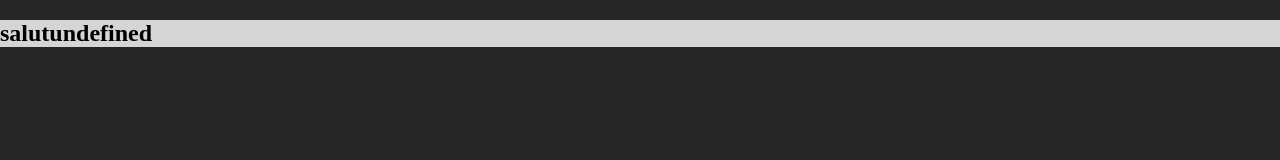
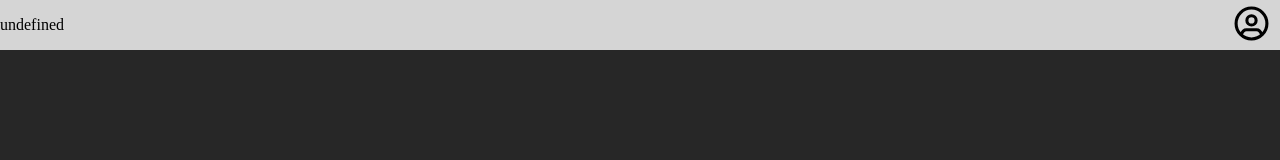
Before and after one commit to isf-so/Isfreseau, a plain HTML site: page pages/firstpage.html in a window 1280 px wide. Drawn offline with Linux system fonts and the light colour scheme.

Commit message:
testheader

```diff
--- a/pages/firstpage.html
+++ b/pages/firstpage.html
@@ -1,5 +1,6 @@
 <!DOCTYPE html>
 <html lang="en">
+
 <head>
     <meta charset="UTF-8">
     <meta name="viewport" content="width=device-width, initial-scale=1.0">
@@ -7,11 +8,26 @@
     <link rel="stylesheet" href="../styles/firstpage.css">
 </head>
 <header>
-    <H2 id="salut"></H2>
+    <div class="header">
+        <div >
+            <p id="salut"></p>
+        </div>
+        <div class="svg">
+            <svg xmlns="http://www.w3.org/2000/svg" width="37" height="37" viewBox="0 0 24 24" fill="none"
+                stroke="#000000" stroke-width="2" stroke-linecap="round" stroke-linejoin="round">
+                <path d="M5.52 19c.64-2.2 1.84-3 3.22-3h6.52c1.38 0 2.58.8 3.22 3" />
+                <circle cx="12" cy="10" r="3" />
+                <circle cx="12" cy="12" r="10" />
+            </svg>
+        </div>
+    </div>
+
 </header>
+
 <body>
 
 </body>
 <script src="../script/connexion.js"></script>
 <script src="../script/firstjs.js"></script>
+
 </html>
--- a/script/firstjs.js
+++ b/script/firstjs.js
@@ -1 +1 @@
-document.querySelector("#salut").innerHTML= "salut"+ window.pseudoVariable ;
+document.querySelector("#salut").innerHTML= window.pseudoVariable ;
--- a/styles/firstpage.css
+++ b/styles/firstpage.css
@@ -6,3 +6,11 @@ header{
     background-color: rgba(255, 255, 255, 0.805);
     margin: 0;
 }
+.header{
+    display: flex;
+    align-items: center;
+}
+.svg{
+    margin-right: 10px;
+    margin-left: auto;
+}
```
